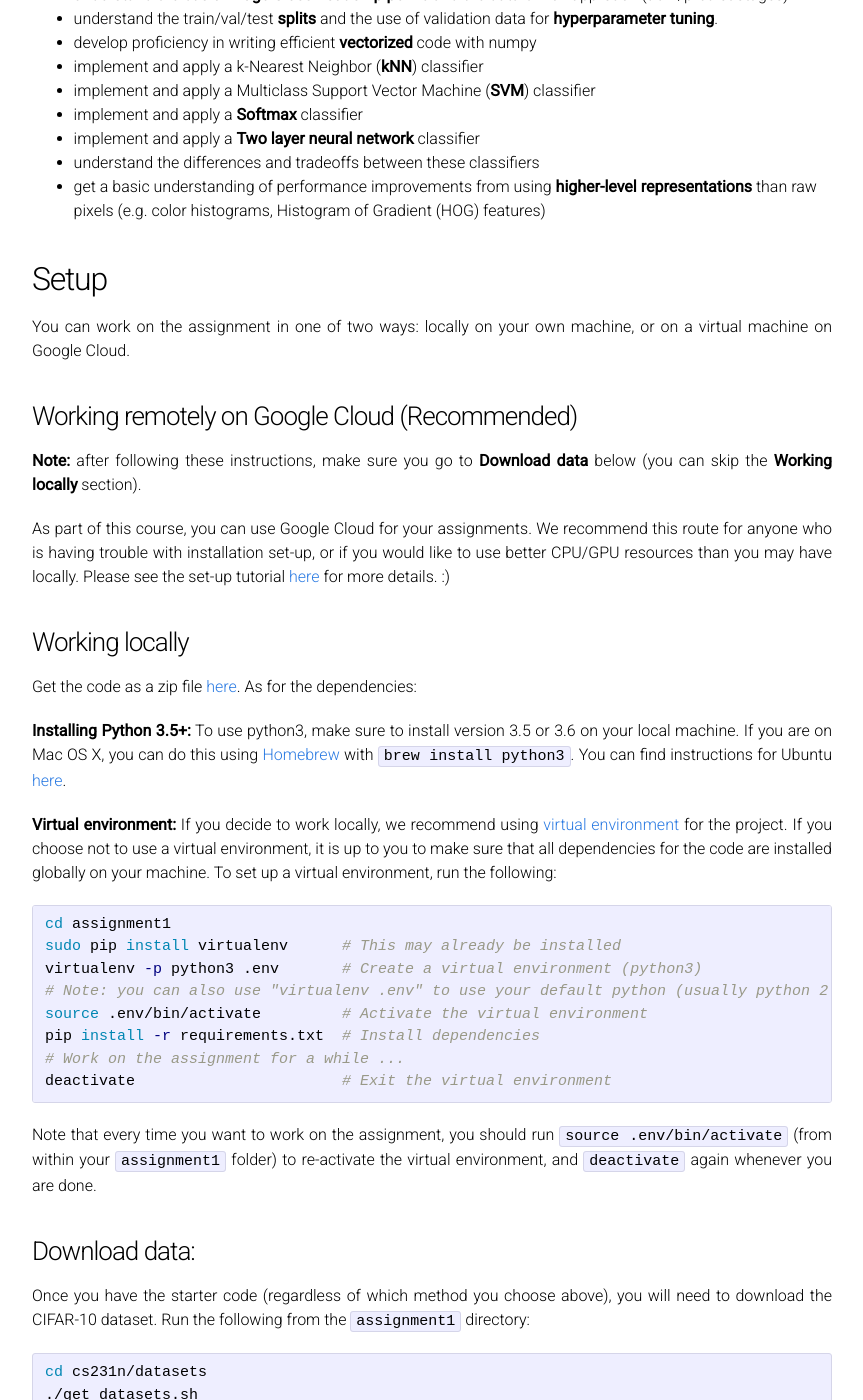
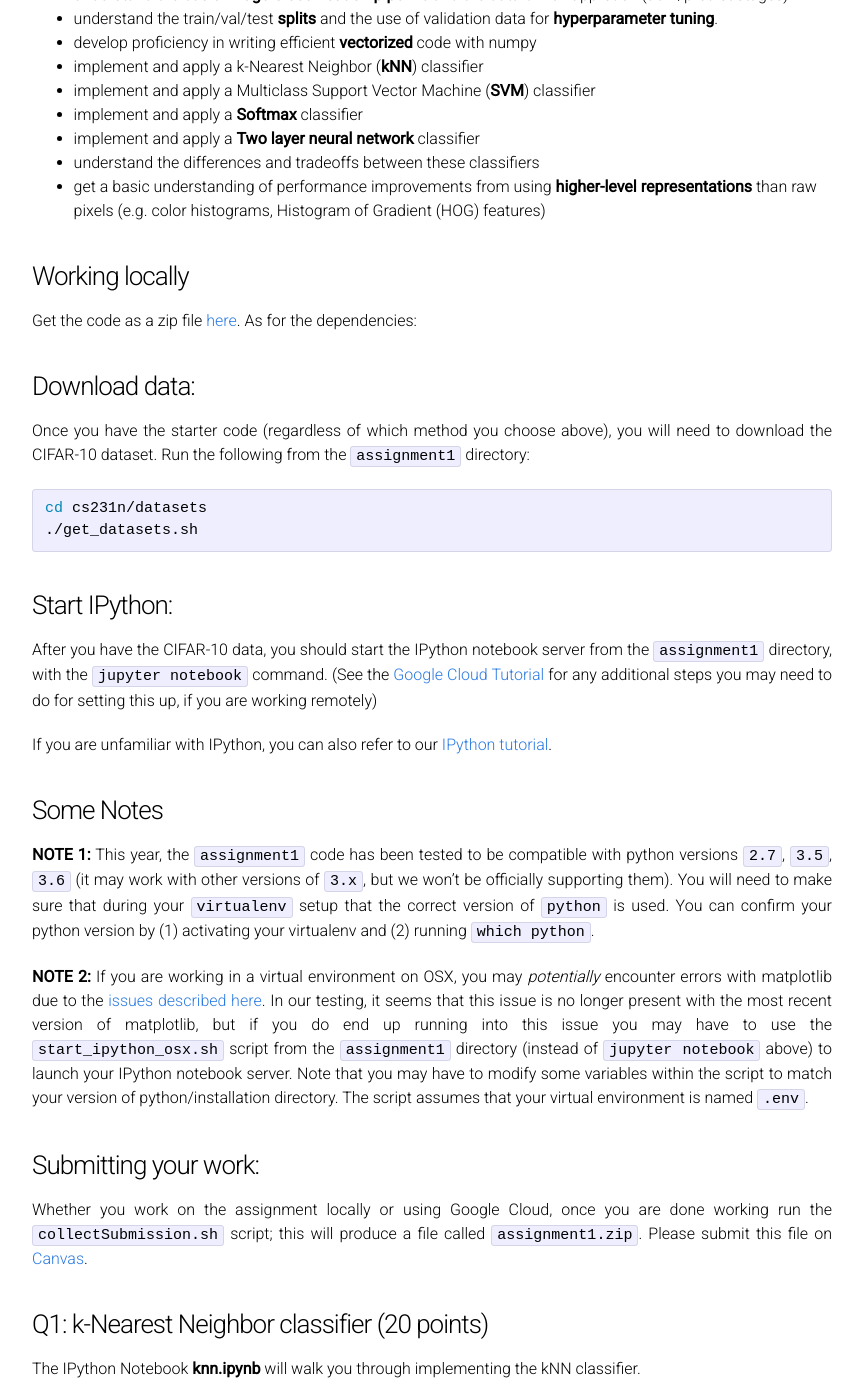
Before and after one commit to cs231n/cs231n.github.io, a Jekyll site: the page built from assignments/2018/assignment1.md, in a window 1280 px wide and 1400 px high, scrolled down 202 px. Shown: the whole window, without its empty margins (208-1071 px from the left). Built offline with Jekyll 4.4.1, drawn with Linux system fonts in a browser that asks for light colours; some of the changed text lies outside the part shown.

Commit message:
update a1 page

````diff
--- a/assignments/2018/assignment1.md
+++ b/assignments/2018/assignment1.md
@@ -16,36 +16,8 @@ In this assignment you will practice putting together a simple image classificat
 - understand the differences and tradeoffs between these classifiers
 - get a basic understanding of performance improvements from using **higher-level representations** than raw pixels (e.g. color histograms, Histogram of Gradient (HOG) features)
 
-## Setup
-You can work on the assignment in one of two ways: locally on your own machine, or on a virtual machine on Google Cloud.
-
-### Working remotely on Google Cloud (Recommended)
-
-**Note:** after following these instructions, make sure you go to **Download data** below (you can skip the **Working locally** section).
-
-As part of this course, you can use Google Cloud for your assignments. We recommend this route for anyone who is having trouble with installation set-up, or if you would like to use better CPU/GPU resources than you may have locally. Please see the set-up tutorial [here](http://cs231n.github.io/gce-tutorial/) for more details. :)
-
 ### Working locally
-Get the code as a zip file [here](http://cs231n.stanford.edu/assignments/2017/spring1617_assignment1.zip). As for the dependencies:
-
-**Installing Python 3.5+:**
-To use python3, make sure to install version 3.5 or 3.6 on your local machine. If you are on Mac OS X, you can do this using [Homebrew](https://brew.sh) with `brew install python3`. You can find instructions for Ubuntu [here](https://www.digitalocean.com/community/tutorials/how-to-install-python-3-and-set-up-a-local-programming-environment-on-ubuntu-16-04).
-
-**Virtual environment:**
-If you decide to work locally, we recommend using [virtual environment](http://docs.python-guide.org/en/latest/dev/virtualenvs/) for the project. If you choose not to use a virtual environment, it is up to you to make sure that all dependencies for the code are installed globally on your machine. To set up a virtual environment, run the following:
-
-```bash
-cd assignment1
-sudo pip install virtualenv      # This may already be installed
-virtualenv -p python3 .env       # Create a virtual environment (python3)
-# Note: you can also use "virtualenv .env" to use your default python (usually python 2.7)
-source .env/bin/activate         # Activate the virtual environment
-pip install -r requirements.txt  # Install dependencies
-# Work on the assignment for a while ...
-deactivate                       # Exit the virtual environment
-```
-
-Note that every time you want to work on the assignment, you should run `source .env/bin/activate` (from within your `assignment1` folder) to re-activate the virtual environment, and `deactivate` again whenever you are done.
+Get the code as a zip file [here](http://cs231n.stanford.edu/assignments/2018/spring1718_assignment1.zip). As for the dependencies:
 
 ### Download data:
 Once you have the starter code (regardless of which method you choose above), you will need to download the CIFAR-10 dataset.
@@ -93,6 +65,4 @@ The IPython Notebook **two\_layer\_net.ipynb** will walk you through the impleme
 
 The IPython Notebook **features.ipynb** will walk you through this exercise, in which you will examine the improvements gained by using higher-level representations as opposed to using raw pixel values.
 
-### Q6: Cool Bonus: Do something extra! (+10 points)
-
 Implement, investigate or analyze something extra surrounding the topics in this assignment, and using the code you developed. For example, is there some other interesting question we could have asked? Is there any insightful visualization you can plot? Or anything fun to look at? Or maybe you can experiment with a spin on the loss function? If you try out something cool we'll give you up to 10 extra points and may feature your results in the lecture.
````
